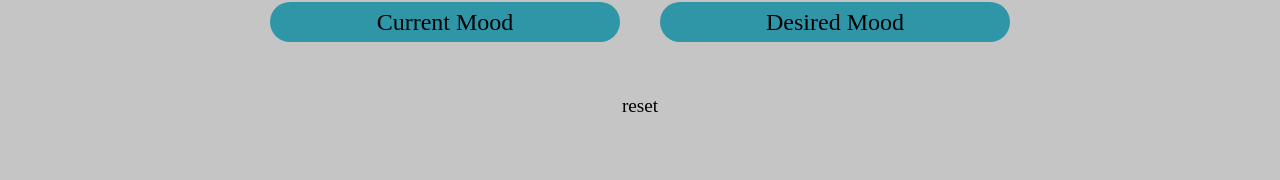
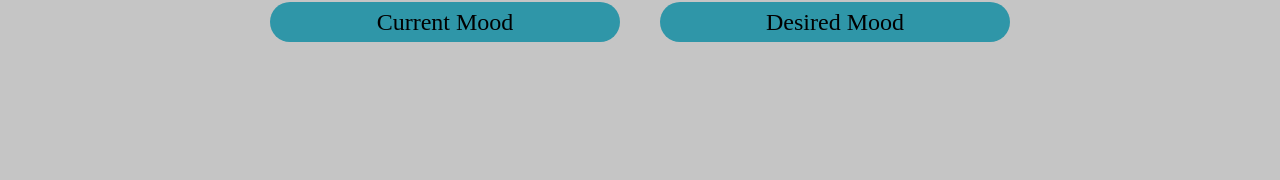
Before and after one commit to scottdkey/movie-mood, a SvelteKit app: page / in a window 1280 px wide. Shown: the part 148-328 px from the top of the page. Built offline with nearby package versions, Linux system fonts and the light colour scheme.

Commit message:
hide reset button

```diff
--- a/src/components/ResetMoodButton.svelte
+++ b/src/components/ResetMoodButton.svelte
@@ -5,7 +5,7 @@
 </script>
 
 <button
-	class="reset-mood"
+	class={`reset-mood ${$DesiredMood === '' || $CurrentMood === '' ? 'hidden' : ''}`}
 	disabled={$DesiredMood === '' || $CurrentMood === ''}
 	on:click={() => {
 		DesiredMood.set('');
@@ -37,5 +37,6 @@
 	}
 	.reset-mood:disabled {
 		background: var(--secondary-disabled);
+		display: none;
 	}
 </style>
```
